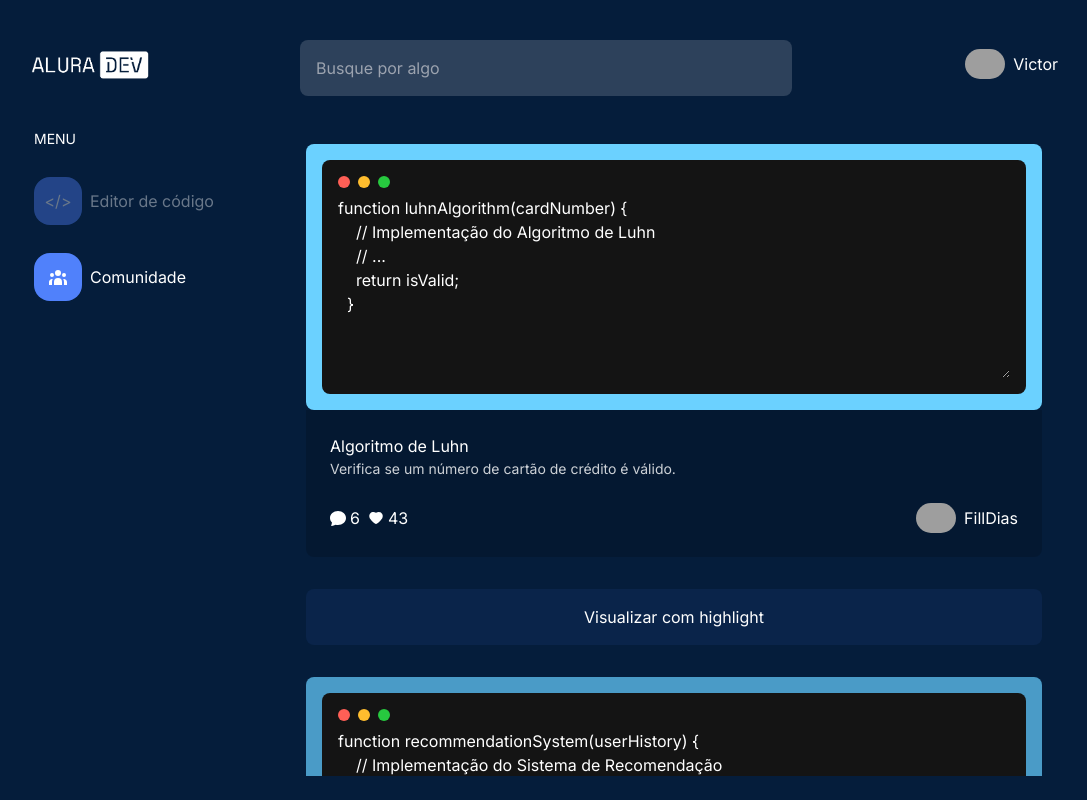
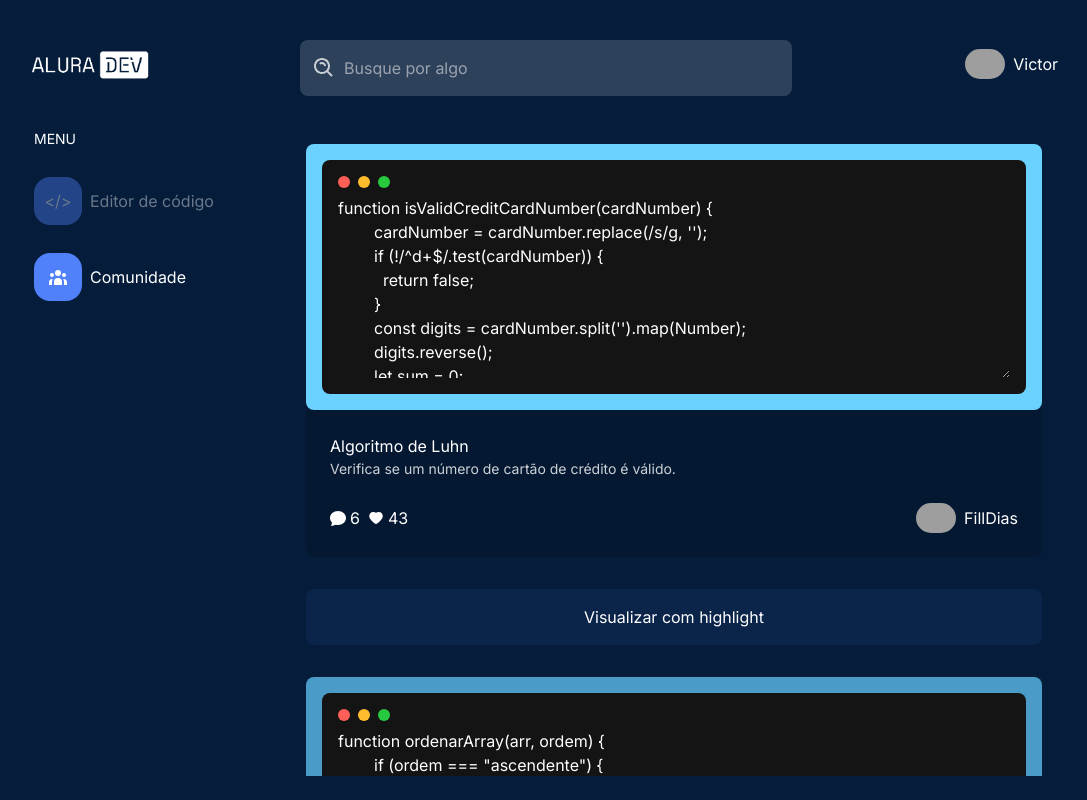
Before and after one commit to victorcabral182/challenge_alura_dev, a Next.js app: page /community in a window 1280 px wide. Shown: the whole page, without its empty margins (94-1181 px from the left). Built offline with nearby package versions, Linux system fonts and the light colour scheme; grey boxes are pictures that could not be loaded.

Commit message:
Chore: Adjustments and improvements

```diff
--- a/package.json
+++ b/package.json
@@ -9,6 +9,7 @@
     "lint": "next lint"
   },
   "dependencies": {
+    "@hookform/resolvers": "^3.3.4",
     "downloadjs": "^1.4.7",
     "highlight.js": "^11.9.0",
     "html2canvas": "^1.4.1",
@@ -16,7 +17,9 @@
     "react": "^18",
     "react-dom": "^18",
     "react-hook-form": "^7.49.2",
-    "react-icons": "^4.12.0"
+    "react-icons": "^4.12.0",
+    "react-toastify": "^9.1.3",
+    "yup": "^1.3.3"
   },
   "devDependencies": {
     "@types/downloadjs": "^1.4.6",
--- a/src/app/page.tsx
+++ b/src/app/page.tsx
@@ -23,7 +23,7 @@ export default function Home() {
           {showHighlight ? "Desabilitar highlight" : "Visualizar com highlight"}
         </button>
       </section>
-      <aside className="col-span-4 lg:col-span-1 lg:flex">
+      <aside className="col-span-4 lg:col-span-1 lg:flex lg:justify-end">
         <InsertForm
           handleColor={(e: any) => setCodeEditorBgColor(e.target.value)}
         />
--- a/src/components/Header/index.tsx
+++ b/src/components/Header/index.tsx
@@ -1,21 +1,22 @@
-"use client";
+"use client"
 
-import Image from "next/image";
-import { useState } from "react";
-import { CgClose } from "react-icons/cg";
-import { FaSearch, FaBars } from "react-icons/fa";
-import { MenuMobile } from "../MenuMobile";
-import logo from "../../assets/image/logo.png";
-import { InputText } from "../InputText";
-import { useForm } from "react-hook-form";
+import { BiSearchAlt } from "react-icons/bi"
+import Image from "next/image"
+import { useState } from "react"
+import { CgClose } from "react-icons/cg"
+import { FaSearch, FaBars } from "react-icons/fa"
+import { MenuMobile } from "../MenuMobile"
+import logo from "../../assets/image/logo.png"
+import { InputText } from "../InputText"
+import { useForm } from "react-hook-form"
 
 export const Header = () => {
-  const { control } = useForm();
-  const [isOpenMenu, setIsOpenMenu] = useState<boolean>(false);
+  const { control } = useForm()
+  const [isOpenMenu, setIsOpenMenu] = useState<boolean>(false)
 
   const handleOpenMenu = () => {
-    setIsOpenMenu(!isOpenMenu);
-  };
+    setIsOpenMenu(!isOpenMenu)
+  }
 
   return (
     <>
@@ -25,12 +26,16 @@ export const Header = () => {
           alt="Logotipo Alura Dev"
           className="w-[145px] ml-[-16px] lg:col-span-1"
         />
+        <div className="w-full relative lg:col-span-2">
           <InputText
             control={control}
             name="search"
             placeholder="Busque por algo"
             classNameParentDiv="hidden md:flex w-full lg:col-span-2"
+            className="pl-11"
           />
+          <BiSearchAlt className="text-[24px] text-white opacity-[75%] absolute top-6 left-3 -z-10" />
+        </div>
         <div className="hidden lg:flex justify-end items-center hover:bg gap-2 w-fit lg:w-full lg:col-span-1">
           <img
             className="w-10 rounded-full"
@@ -59,5 +64,5 @@ export const Header = () => {
         closeMenu={() => setIsOpenMenu(false)}
       />
     </>
-  );
-};
+  )
+}
--- a/src/components/InsertForm/index.tsx
+++ b/src/components/InsertForm/index.tsx
@@ -6,6 +6,10 @@ import { InputTextArea } from "../InputTextArea"
 import { useContext, useState } from "react"
 import { CodeContext } from "@/contexts/CodeContext"
 import { Spinner } from "../Spinner"
+import { ToastContainer, toast } from "react-toastify"
+import "react-toastify/dist/ReactToastify.css"
+import * as yup from "yup"
+import { yupResolver } from "@hookform/resolvers/yup"
 
 interface InsertFormProps {
   handleColor: (e: any) => void
@@ -13,17 +17,29 @@ interface InsertFormProps {
 
 export const InsertForm = ({ handleColor }: InsertFormProps) => {
   const codeContext = useContext(CodeContext)
-  const { card, Db, handleInsertCode, setCard } = codeContext
-
+  const { card, handleInsertCode } = codeContext
   const [isLoadingInsertForm, setIsloadingInsertForm] = useState<boolean>(false)
 
-  const { register, handleSubmit, control } = useForm({
+  const codeSchema = yup.object().shape({
+    title: yup.string().required("Campo obrigatório"),
+    description: yup.string().required("Campo obrigatório"),
+    language: yup.string().required("Campo obrigatório"),
+    color: yup.string(),
+  })
+
+  const {
+    register,
+    handleSubmit,
+    control,
+    formState: { errors },
+  } = useForm({
     defaultValues: {
       title: "",
       description: "",
       language: "",
       color: "#5081FB",
     },
+    resolver: yupResolver(codeSchema),
   })
 
   const handleRandomNumbers = () => {
@@ -32,16 +48,20 @@ export const InsertForm = ({ handleColor }: InsertFormProps) => {
 
   const languages = [
     {
+      label: "HTML",
+      value: "html",
+    },
+    {
+      label: "CSS",
+      value: "css",
+    },
+    {
       label: "JavaScript",
-      value: "javascript",
+      value: "js",
     },
     {
       label: "TypeScript",
-      value: "typescript",
-    },
-    {
-      label: "Java",
-      value: "java",
+      value: "ts",
     },
   ]
 
@@ -57,13 +77,15 @@ export const InsertForm = ({ handleColor }: InsertFormProps) => {
     handleInsertCode(newItem)
     setTimeout(() => {
       setIsloadingInsertForm(false)
+      toast.success("Código adicionado com sucesso")
     }, 2000)
   }
 
   return (
     <>
-      <form onSubmit={handleSubmit(sendCardToDb)}>
-        <section className="w-full flex flex-col gap-7 p-5 lg:pr-0">
+      <ToastContainer />
+      <form onSubmit={handleSubmit(sendCardToDb)} className="">
+        <section className="w-full flex flex-col justify-end gap-7 p-5 lg:pr-0">
           <p className="text-white text-base uppercase font-bold">
             Seu projeto
           </p>
@@ -73,6 +95,7 @@ export const InsertForm = ({ handleColor }: InsertFormProps) => {
             id="name"
             label="Nome"
             placeholder="Digite o nome do projeto"
+            errors={errors.title?.message}
           />
           <InputTextArea
             control={control}
@@ -80,6 +103,7 @@ export const InsertForm = ({ handleColor }: InsertFormProps) => {
             id="description"
             label="Descrição"
             placeholder="Descreva o seu projeto"
+            errors={errors.description?.message}
           />
           <p className="text-white text-[14px] uppercase font-bold text-base">
             Personalização
@@ -90,6 +114,7 @@ export const InsertForm = ({ handleColor }: InsertFormProps) => {
               name="language"
               label="Linguagem"
               options={languages}
+              errors={errors.language?.message}
             />
             <input
               {...register("color")}
--- a/src/contexts/CodeContext.tsx
+++ b/src/contexts/CodeContext.tsx
@@ -35,71 +35,122 @@ const CodeProvider = ({ children }: any) => {
       color: "#6BD1FF",
       likes: 43,
       comments: 6,
-      code: `function luhnAlgorithm(cardNumber) {
-    // Implementação do Algoritmo de Luhn
-    // ...
-    return isValid;
-  }
+      code: `function isValidCreditCardNumber(cardNumber) {
+        cardNumber = cardNumber.replace(/\s/g, '');
+        if (!/^\d+$/.test(cardNumber)) {
+          return false;
+        }
+        const digits = cardNumber.split('').map(Number);
+        digits.reverse();
+        let sum = 0;
+        for (let i = 0; i < digits.length; i++) {
+          let digit = digits[i];
+          if (i % 2 === 1) {
+            digit *= 2;
+            if (digit > 9) {
+              digit -= 9;
+            }
+          }
+          sum += digit;
+        }
+        return sum % 10 === 0;
+      }
+
+      // Exemplo de uso:
+      const cardNumber = "1234 5678 9012 3456";
+      if (isValidCreditCardNumber(cardNumber)) {
+        console.log("O número do cartão é válido.");
+      } else {
+        console.log("O número do cartão não é válido.");
+      }`,
+    },
+    {
+      title: "ordenarArray",
+      author: "victorcabral182",
+      description:
+        "Função para ordenar um array de forma ascendente ou descendente",
+      color: "#4A9BC7",
+      likes: 28,
+      comments: 4,
+      code: `function ordenarArray(arr, ordem) {
+        if (ordem === "ascendente") {
+          return arr.sort(function(a, b) {
+            return a - b;
+          });
+        } else if (ordem === "descendente") {
+          return arr.sort(function(a, b) {
+            return b - a;
+          });
+        } else {
+          console.error("Por favor, forneça uma ordem válida ('ascendente' ou 'descendente').");
+          return arr;
+        }
+      }
+
+      // Exemplo de uso:
+      const arrayParaOrdenar = [5, 2, 8, 1, 4];
+      const arrayAscendente = ordenarArray(arrayParaOrdenar, "ascendente");
+      const arrayDescendente = ordenarArray(arrayParaOrdenar, "descendente");
+
+      console.log("Array original:", arrayParaOrdenar);
+      console.log("Array ordenado (ascendente):", arrayAscendente);
+      console.log("Array ordenado (descendente):", arrayDescendente);
       `,
     },
     {
-      title: "Sistema de Recomendação",
-      author: "victorcabral182",
-      description:
-        "Algoritmo para recomendar itens com base no histórico do usuário.",
-      color: "#4A9BC7",
-      likes: 28,
-      comments: 4,
-      code: `function recommendationSystem(userHistory) {
-    // Implementação do Sistema de Recomendação
-    // ...
-    return recommendedItems;
-  }
+      title: "Estrutura base do HTML",
+      author: "mmelotti",
+      description: "Exemplo de um código html básico",
+      color: "#8ED9FF",
+      likes: 35,
+      comments: 8,
+      code: `<!DOCTYPE html>
+      <html lang="pt-br">
+      <head>
+          <meta charset="UTF-8">
+          <meta name="viewport" content="width=device-width, initial-scale=1.0">
+          <title>Minha Página</title>
+          <!-- Adicione links para folhas de estilo (CSS) ou scripts (JavaScript) aqui, se necessário -->
+      </head>
+      <body>
+
+          <!-- O conteúdo da sua página vai aqui -->
+
+          <!-- Adicione scripts JavaScript aqui, se necessário -->
+
+      </body>
+      </html>
       `,
     },
     {
-      title: "Redes Neurais",
-      author: "mmelotti",
-      description:
-        "Introdução aos princípios básicos das redes neurais artificiais.",
-      color: "#8ED9FF",
-      likes: 35,
-      comments: 8,
-      code: `// Exemplo de uma rede neural simples
-  class NeuralNetwork {
-    constructor() {
-      // Inicialização da rede neural
-      // ...
-    }
-
-    train(data) {
-      // Treinamento da rede neural
-      // ...
-    }
-
-    predict(input) {
-      // Predição usando a rede neural treinada
-      // ...
-      return prediction;
-    }
-  }
-      `,
-    },
-    {
-      title: "Classificação de Imagens",
+      title: "Exemplos de código CSS",
       author: "felipe1almeida",
-      description:
-        "Utilizando algoritmos de aprendizado de máquina para classificar imagens.",
+      description: "Utilizando CSS raíz",
       color: "#6BFFD1",
       likes: 19,
       comments: 3,
-      code: `// Exemplo de classificação de imagens usando aprendizado de máquina
-  function classifyImage(imageData) {
-    // Implementação do algoritmo de classificação
-    // ...
-    return classificationResult;
-  }
-      `,
+      code: `.minha-classe {
+        font-family: Arial, sans-serif;
+        font-size: 16px;
+        color: #333;
+        padding: 10px;
+        border: 1px solid #ccc;
+        background-color: #f0f0f0;
+    }
+
+    /* Adicionando classes específicas à classe "minha-classe" */
+    .minha-classe.destaque {
+        background-color: #ffe600; /* Amarelo */
+        font-weight: bold;
+    }
+
+    .minha-classe.margem-superior {
+        margin-top: 20px;
+    }
+
+    .minha-classe.texto-vermelho {
+        color: #ff0000; /* Vermelho */
+    }`,
     },
   ]
   const [Db, setDb] = useState<any>(initialArray)
```
Also changed, not shown: src/components/InputSelect/index.tsx (+26 -23 lines), src/components/InputText/index.tsx (+16 -13 lines), src/components/InputTextArea/index.tsx (+20 -13 lines), 1 other file (tests, documents, lock files or other folders). Lines whose indentation alone changed are shown as unchanged.
